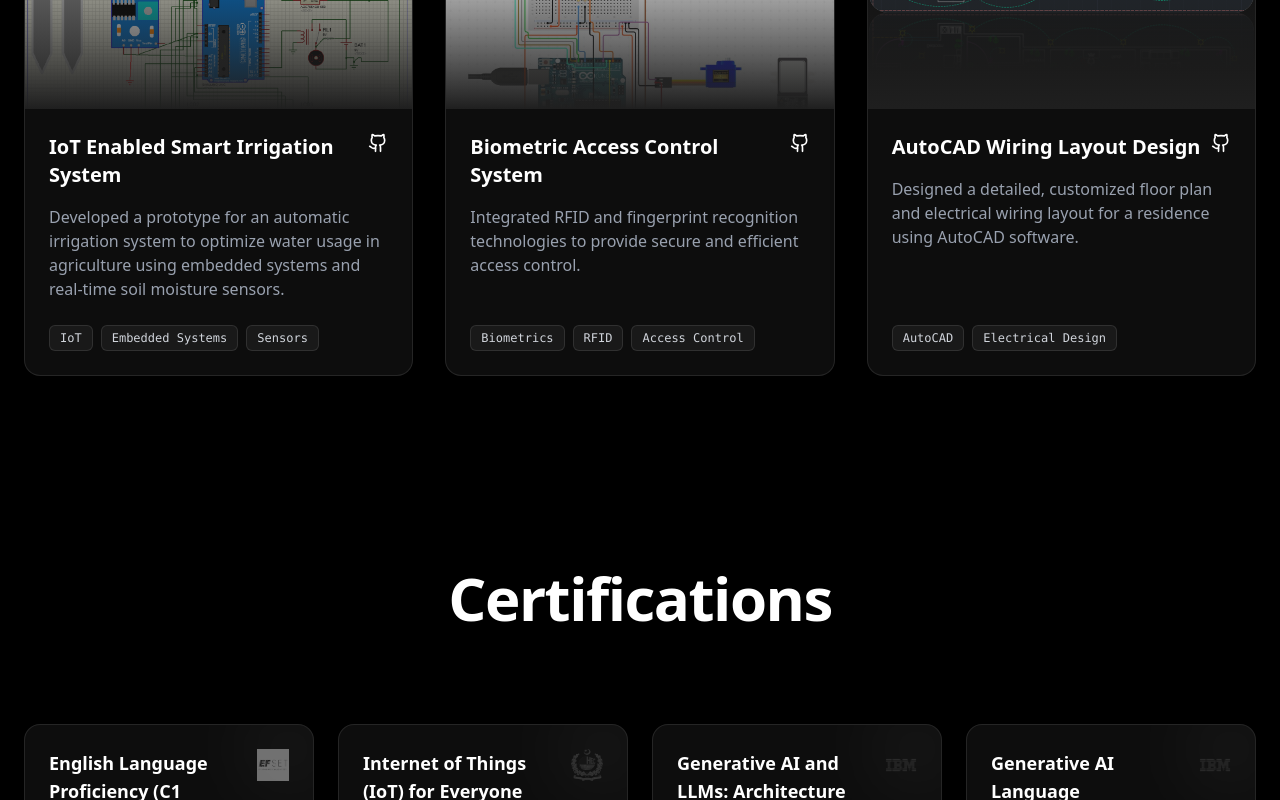
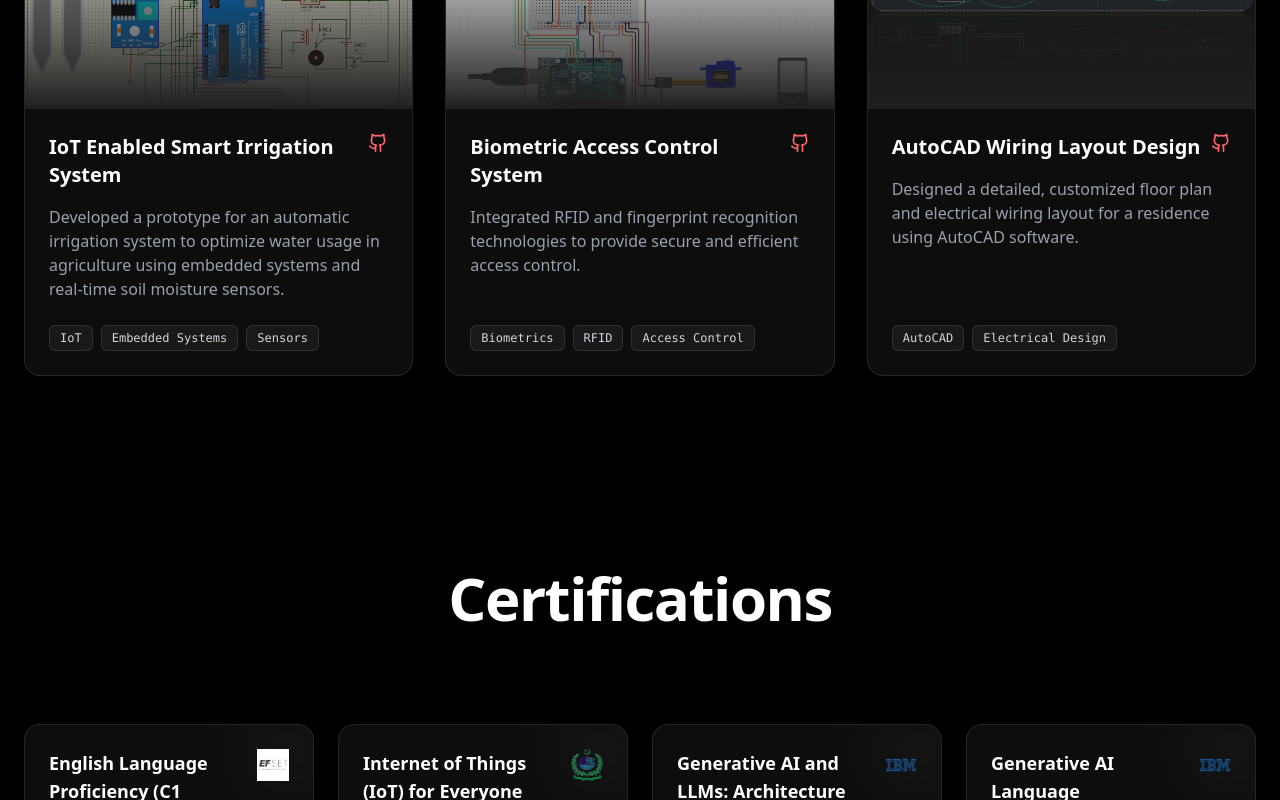
Before and after one commit to soban-zamir/soban-zamir.github.io, a React (Vite) app: page / in a window 1280 px wide. Shown: the part 3480-4280 px from the top of the page. Built offline with nearby package versions, Linux system fonts and the light colour scheme.

Commit message:
Update App.tsx

```diff
--- a/src/App.tsx
+++ b/src/App.tsx
@@ -658,7 +658,7 @@ return (
                   </div>
                   <div className="flex justify-between items-start mb-4">
                     <h3 className="text-xl font-bold text-white group-hover:text-yellow-400 transition-colors">{project.title}</h3>
-                    <a href={project.link} className="text-white hover:text-red-400 transition-colors" target="_blank" rel="noopener noreferrer"><Github className="w-5 h-5" /></a>
+                    <a href={project.link} className="text-red-400 hover:text-red-400 transition-colors" target="_blank" rel="noopener noreferrer"><Github className="w-5 h-5" /></a>
                   </div>
                   <p className="text-gray-400 mb-6 flex-grow">{project.description}</p>
                   <div className="flex flex-wrap gap-2 mt-auto">
@@ -708,12 +708,12 @@ return (
                 {cert.title}
               </h3>
 
-              {/* 2. Top-Right Logo: Grayscale to Color transition */}
-              <img
-                src={cert.logo}
-                alt={cert.issuer}
-                className="w-8 h-8 object-contain filter grayscale opacity-40 group-hover:grayscale-0 group-hover:opacity-100 transition-all duration-500 transform group-hover:scale-110"
-              />
+            <img
+              src={cert.logo}
+              alt={cert.issuer}
+              // Removed 'grayscale' and 'opacity-40' to keep original colors visible at all times
+              className="w-8 h-8 object-contain transition-all duration-500 transform group-hover:scale-110"
+            />
             </div>
 
             <div className="text-gray-400 text-sm mb-4 font-medium relative z-10">{cert.issuer}</div>
```
